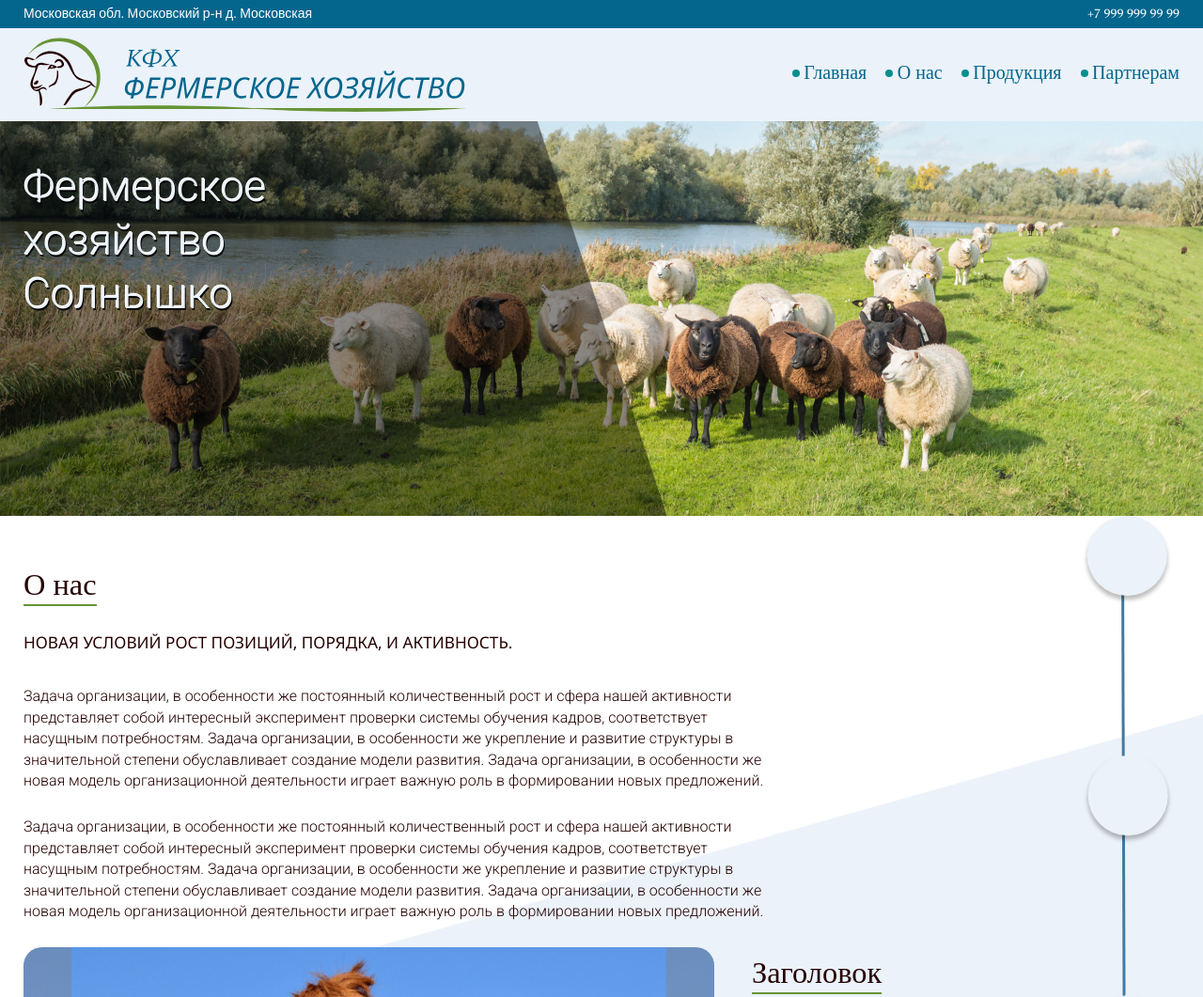
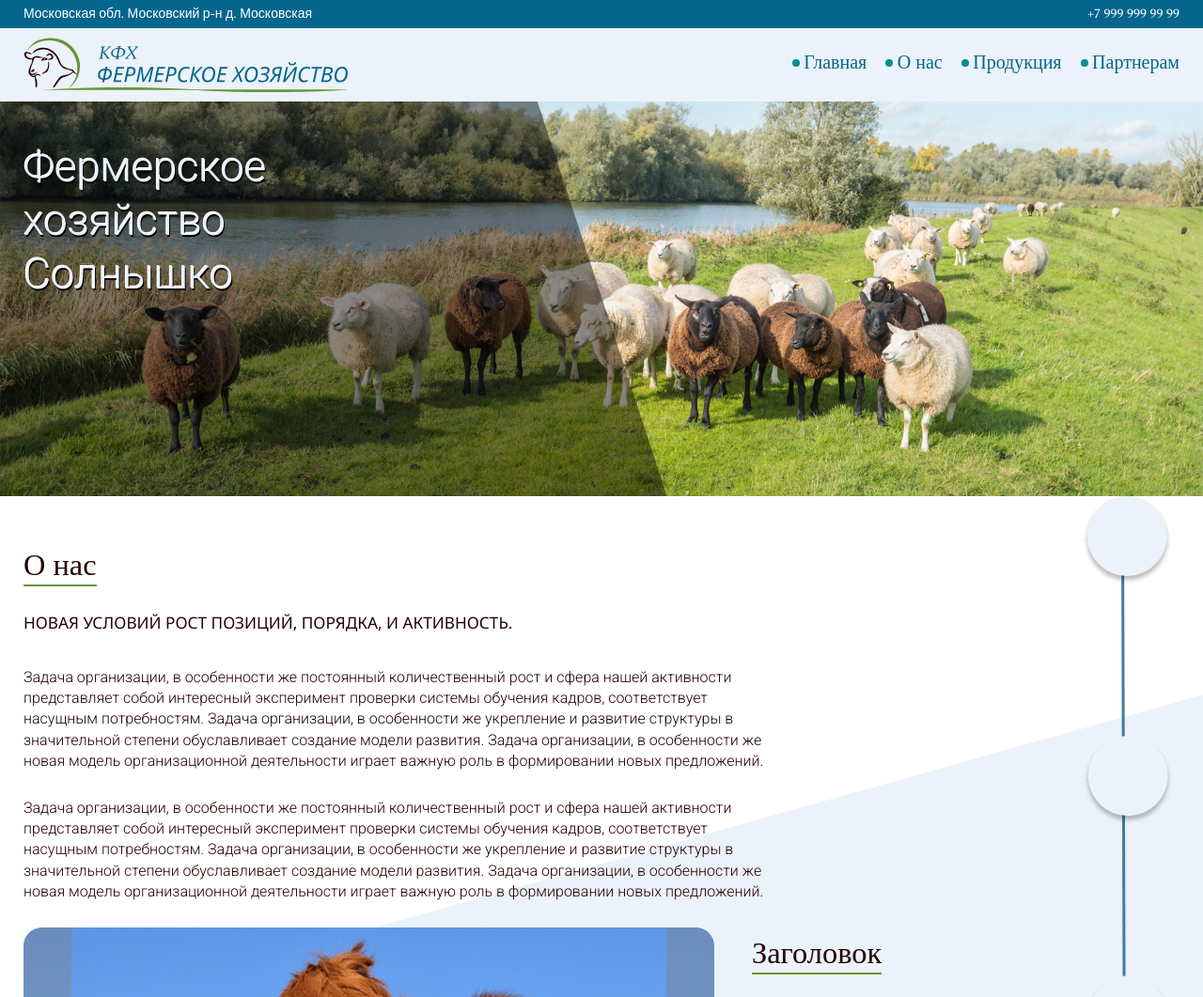
Before and after one commit to Svetlana0905/farm-site, a plain HTML site: page index.html in a window 1280 px wide. Shown: the top 1061 px of the page at 94% size. Drawn offline with nearby package versions, Linux system fonts and the light colour scheme.

Commit message:
Update style.css

```diff
--- a/css/style.css
+++ b/css/style.css
@@ -184,7 +184,7 @@ body {
 
 .header__logo {
   position: relative;
-  width: calc(284px + (457 - 284) * ((100vw - 767px) / (1240 - 767)));
+  width: calc(284px + (342 - 284) * ((100vw - 767px) / (1240 - 767)));
 }
 
 .header__logo-img {
```
